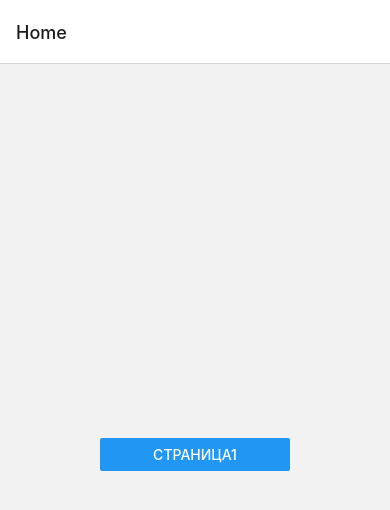
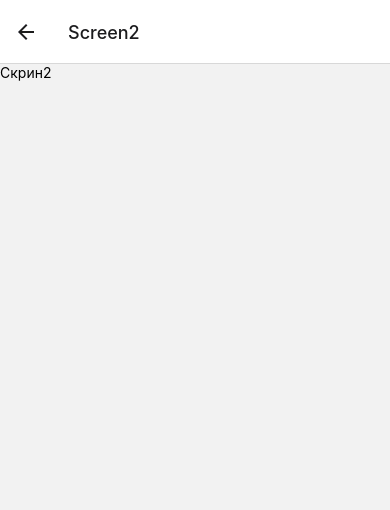
Before and after one commit to Knurenko/learning-react-by-practice, a React Native app: screen /Screen2 in a window 390 px wide. Before the commit this address had no page. Shown: the top 510 px of the page. Built offline with nearby package versions, Linux system fonts and the light colour scheme.

Commit message:
add Screen2

```diff
--- a/src/navigation/navigate.js
+++ b/src/navigation/navigate.js
@@ -1,25 +1,33 @@
-import React from 'react';
-import { Home } from '../screens/Home';
-import { Screen1 } from '../screens/Screen1';
+import React from "react";
+import { Home } from "../screens/Home";
+import { Screen1 } from "../screens/Screen1";
+import { Screen2 } from "../screens/Screen2";
 
-import { createStackNavigator } from '@react-navigation/stack';
-import { NavigationContainer } from '@react-navigation/native';
+import { createStackNavigator } from "@react-navigation/stack";
+import { NavigationContainer } from "@react-navigation/native";
 
 const Stack = createStackNavigator();
 
 export const Navigate = () => {
-    return <NavigationContainer>
+  return (
+    <NavigationContainer>
       <Stack.Navigator>
         <Stack.Screen
           name="Home"
           component={Home}
-                options={{title: 'Home'}}
+          options={{ title: "Home" }}
         />
         <Stack.Screen
           name="Screen1"
           component={Screen1}
-                options={{title: 'Screen1'}}
+          options={{ title: "Screen1" }}
+        />
+        <Stack.Screen
+          name="Screen2"
+          component={Screen2}
+          options={{ title: "Screen2" }}
         />
       </Stack.Navigator>
     </NavigationContainer>
-}
+  );
+};
--- a/src/screens/Home.js
+++ b/src/screens/Home.js
@@ -9,6 +9,10 @@ export const Home = (props) => {
         <Button
           title="Страница1"
           onPress={() => navigation.navigate("Screen1")}
+        />
+        <Button
+          title="Страница2"
+          onPress={() => navigation.navigate("Screen2")}
         />
       </View>
     </SafeAreaView>
--- /dev/null
+++ b/src/screens/Screen2.js
@@ -0,0 +1,10 @@
+import React from "react";
+import { Text, View } from "react-native";
+
+export const Screen2 = () => {
+  return (
+    <View>
+      <Text>Скрин2</Text>
+    </View>
+  );
+};
```
Also changed, not shown: src/App.js (+3 -6 lines). Lines whose indentation alone changed are shown as unchanged.
